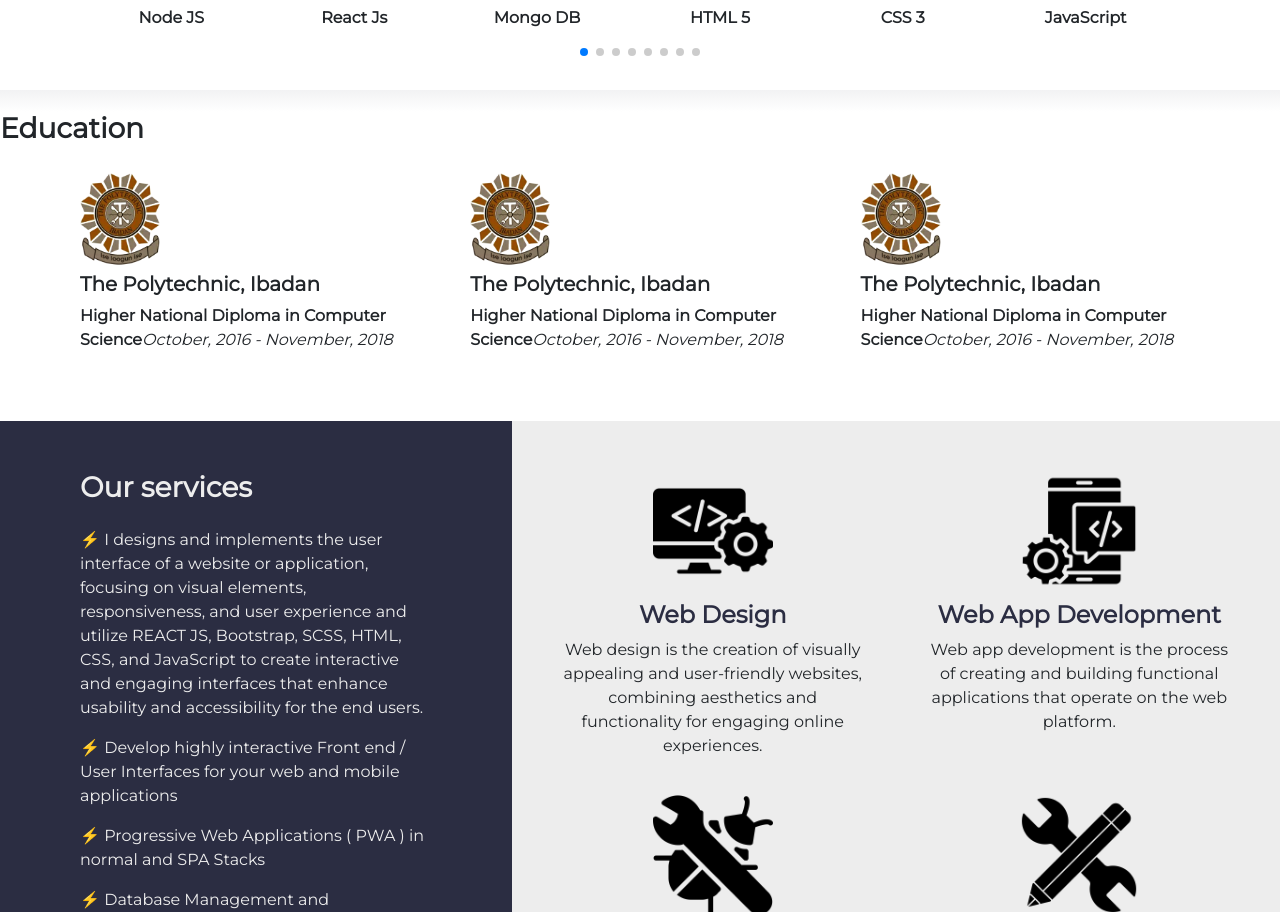
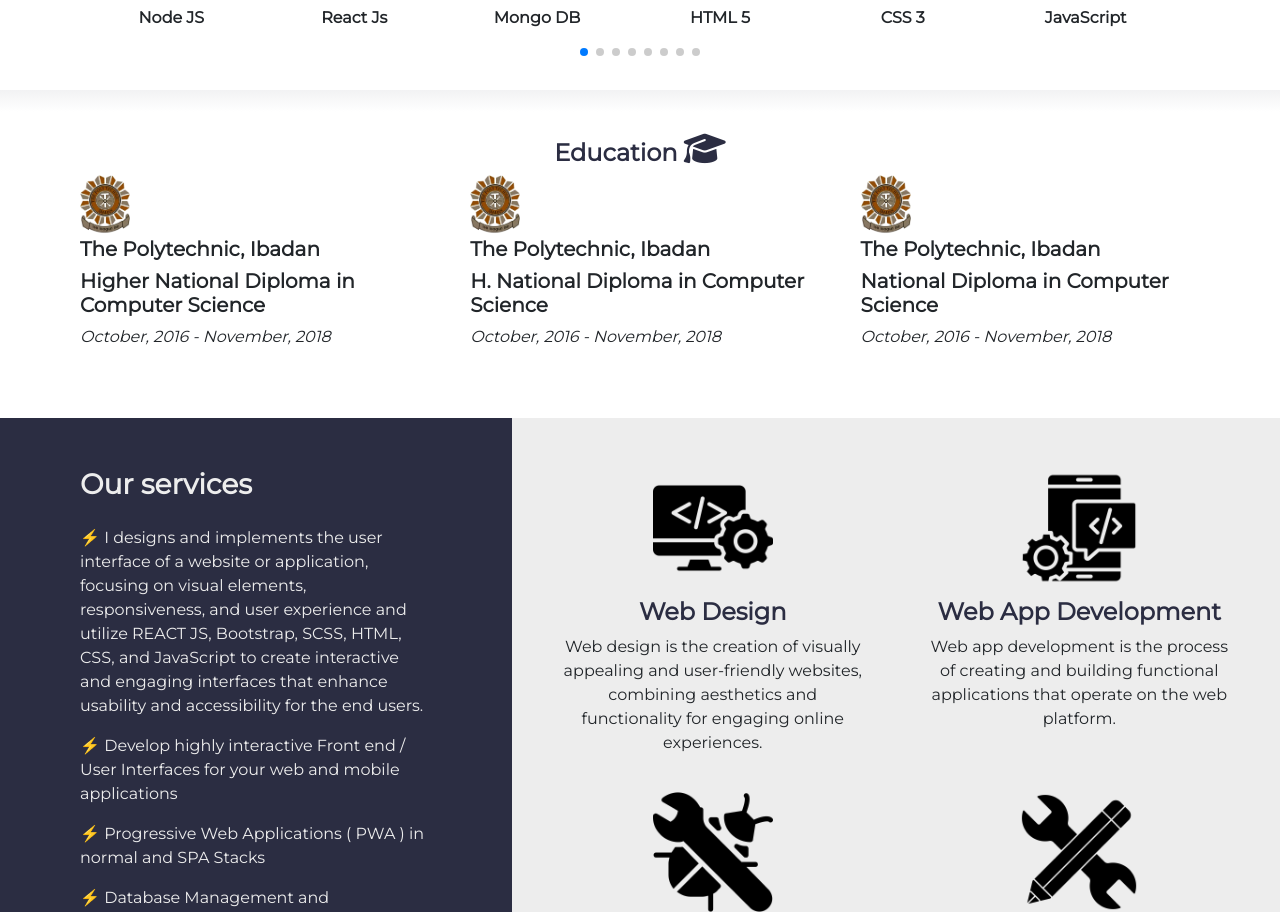
Before and after one commit to doiayokanmi/Dev-Damilola, a React (Vite) app: page / in a window 1280 px wide. Shown: the part 1668-2580 px from the top of the page. Built offline with nearby package versions, Linux system fonts and the light colour scheme.

Commit message:
education

```diff
--- a/src/App.css
+++ b/src/App.css
@@ -302,11 +302,14 @@ nav {
   margin-bottom: 10px;
 }
 
+#education {
+  padding: var(--paddingValue);
+}
+
 #educationCon {
   display: flex;
   flex-wrap: wrap;
   justify-content: space-between;
-  padding: var(--paddingValue);
 }
 
 #eduCard {
--- a/src/assets/components/Education.jsx
+++ b/src/assets/components/Education.jsx
@@ -10,28 +10,29 @@ const Education = () => {
         },
         {
             title: "The Polytechnic, Ibadan",
-            cert: "Higher National Diploma in Computer Science",
+            cert: "H. National Diploma in Computer Science",
             img: "/image/Polyibadan.png",
             year: "October, 2016 - November, 2018"
         },
         {
             title: "The Polytechnic, Ibadan",
-            cert: "Higher National Diploma in Computer Science",
+            cert: "National Diploma in Computer Science",
             img: "/image/Polyibadan.png",
             year: "October, 2016 - November, 2018"
         }
     ]
   return (
     <>
-        <h3>Education</h3>
+        <div id="education">
+        <h4>Education <i class="fa-solid fa-graduation-cap"></i></h4>
         <div id="educationCon">
         {
             schools.map((sch, index) => (
 
             <div key={index} id="eduCard">
-                <img className='img-fluid' width={"80px"} src={sch.img} alt="" />
+                <img className='img-fluid' width={"50px"} src={sch.img} alt="" />
                 <h5>{sch.title}</h5>
-                <strong>{sch.cert}</strong>
+                <h5>{sch.cert}</h5>
                 <em>{sch.year}</em>
             </div>
 
@@ -39,6 +40,7 @@ const Education = () => {
         }
 
         </div>
+        </div>
     </>
   )
 }
```
